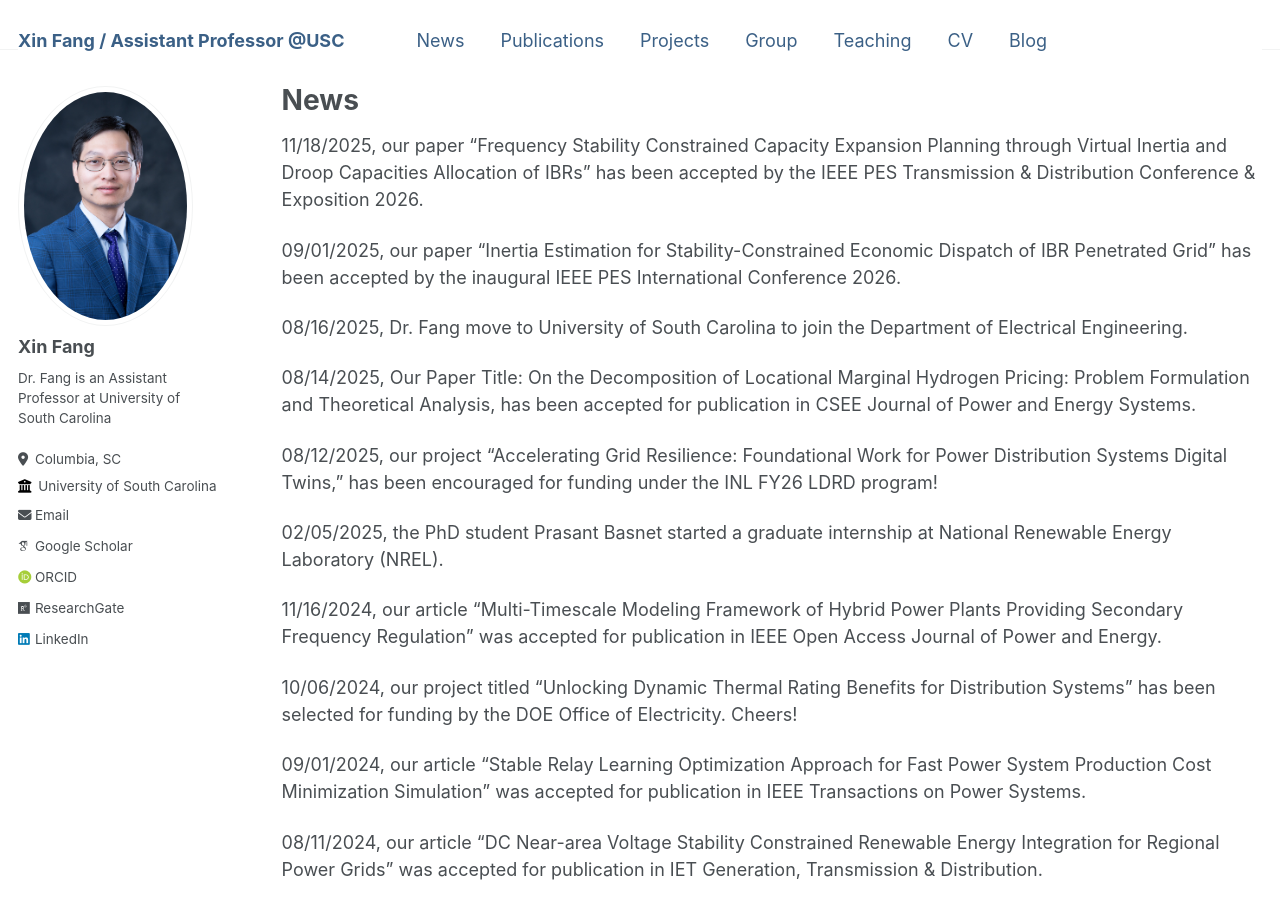
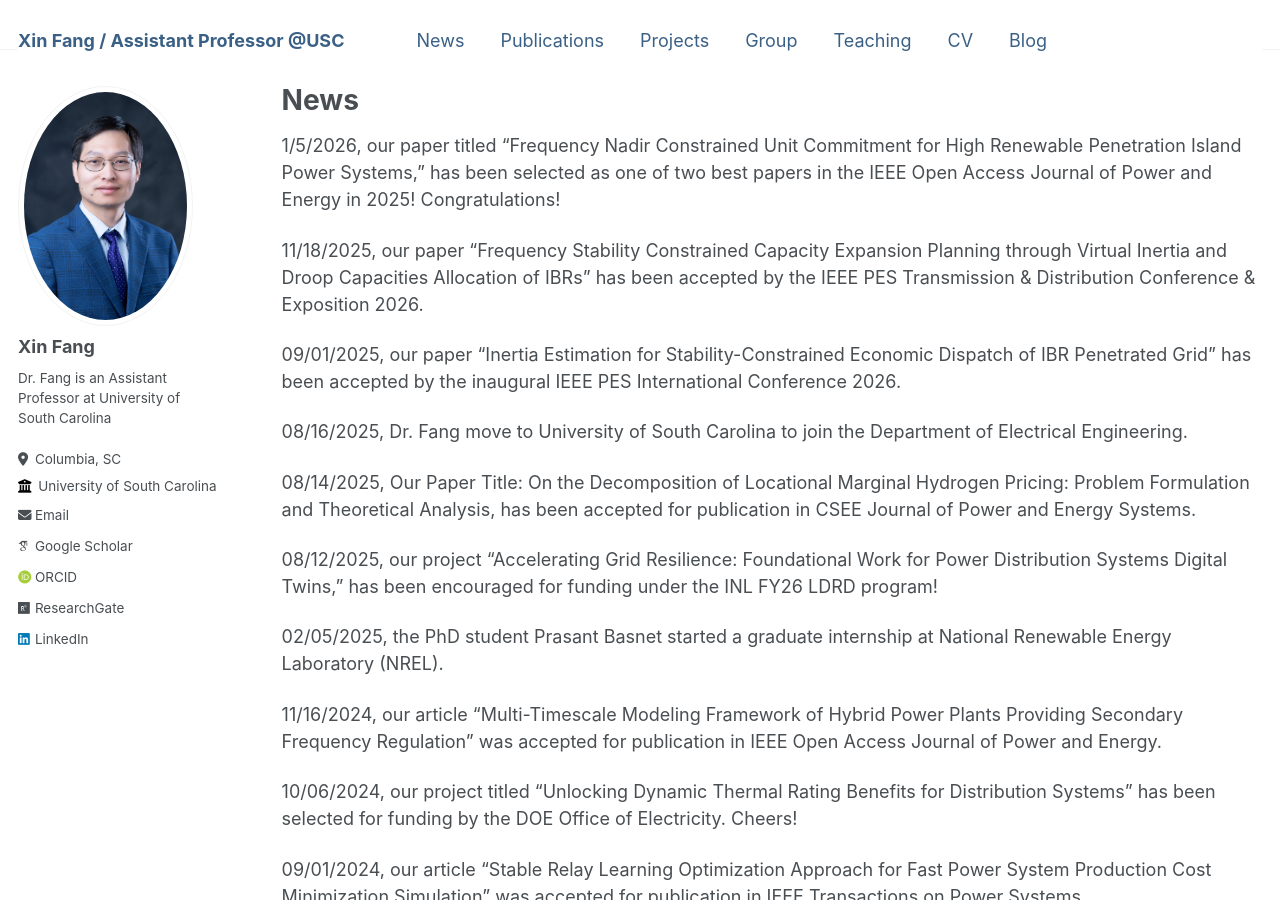
Before and after one commit to XinFang88/xinfang88.github.io, a Jekyll site: the page built from _pages/news.md, in a window 1280 px wide and 900 px high. Built offline with Jekyll 4.4.1, drawn with Linux system fonts in a browser that asks for light colours; some web fonts are replaced.

Commit message:
news update

```diff
--- a/_pages/news.md
+++ b/_pages/news.md
@@ -6,6 +6,8 @@ author_profile: true
 ---
 
 {% include base_path %}
+1/5/2026, our paper titled "Frequency Nadir Constrained Unit Commitment for High Renewable Penetration Island Power Systems," has been selected as one of two best papers in the IEEE Open Access Journal of Power and Energy in 2025! Congratulations!
+
 11/18/2025, our paper "Frequency Stability Constrained Capacity Expansion Planning through Virtual Inertia and Droop Capacities Allocation of IBRs" has been accepted by the IEEE PES Transmission & Distribution Conference & Exposition 2026.
 
 09/01/2025, our paper "Inertia Estimation for Stability-Constrained Economic Dispatch of IBR Penetrated Grid" has been accepted by the inaugural IEEE PES International Conference 2026.
```
